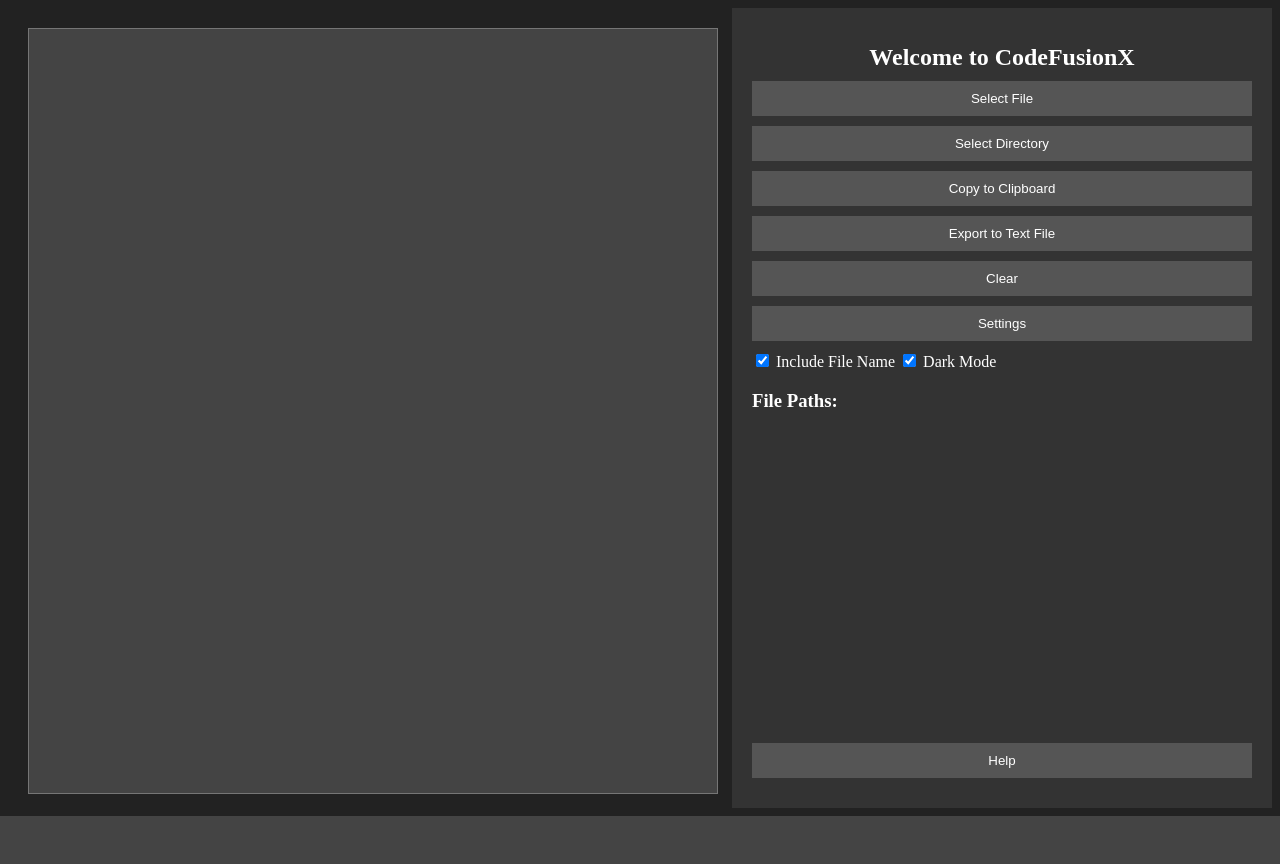
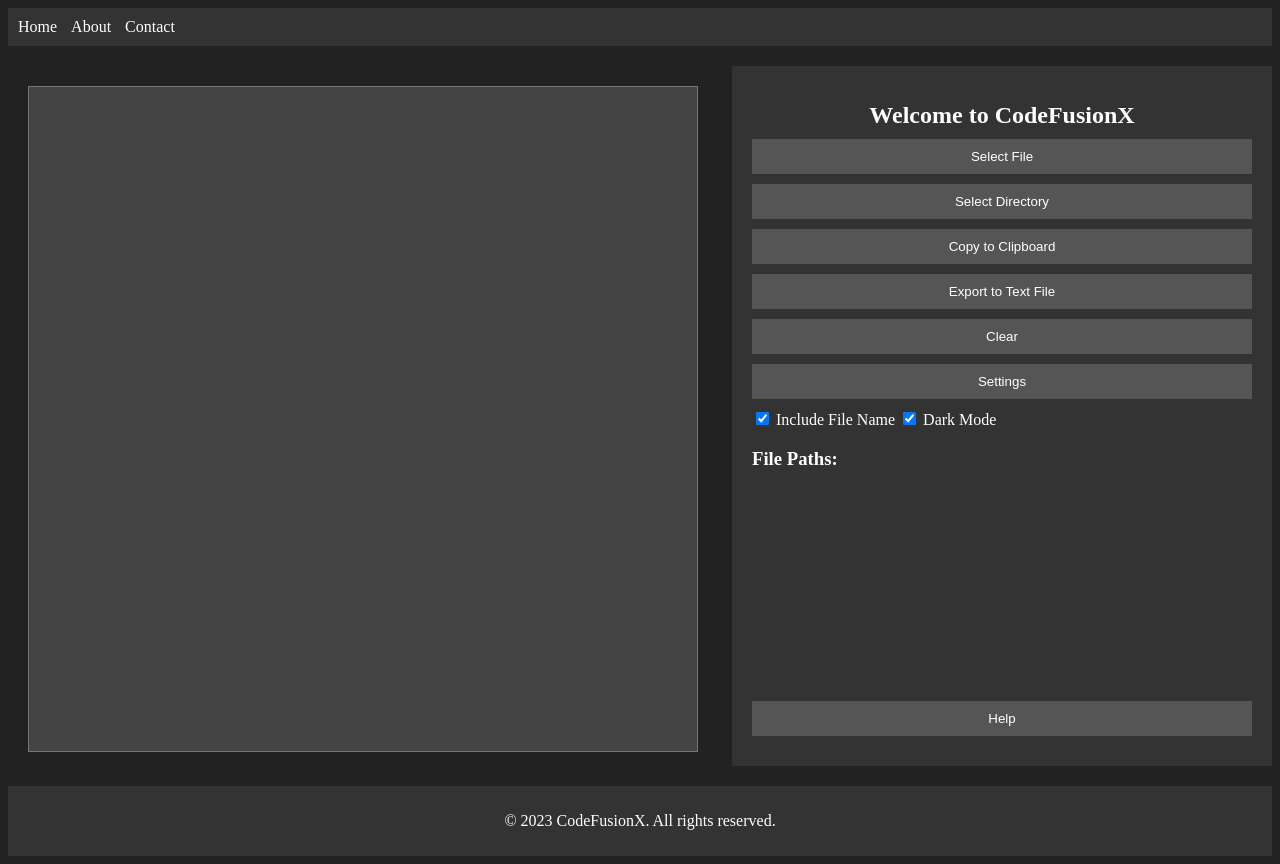
Before and after one commit to JohnathonCrowder/Project_Code_Reader, a Flask app: page / in a window 1280 px wide. Before the commit the page ends 816 px from the top, so only its background shows below. Run offline with Flask 3, Linux system fonts and the light colour scheme.

Commit message:
Filled Out Website Componenets
-Added Header
-Added Footer
-Added contact and about page

```diff
--- a/app.py
+++ b/app.py
@@ -6,5 +6,13 @@
 def index():
     return render_template('index.html')
 
+@app.route('/about')
+def about():
+    return render_template('about.html')
+
+@app.route('/contact')
+def contact():
+    return render_template('contact.html')
+
 if __name__ == '__main__':
     app.run(debug=True)
--- a/static/styles.css
+++ b/static/styles.css
@@ -157,3 +157,58 @@
 .checkbox-container input[type="checkbox"] {
     margin-right: 5px;
 }
+
+header {
+    background-color: #333;
+    padding: 10px;
+    margin-bottom: 20px; /* Add margin at the bottom of the header */
+}
+
+nav ul {
+    list-style-type: none;
+    margin: 0;
+    padding: 0;
+}
+
+nav ul li {
+    display: inline;
+    margin-right: 10px;
+}
+
+nav ul li a {
+    color: #fff;
+    text-decoration: none;
+}
+
+.container {
+    display: flex;
+    height: calc(100vh - 100px); /* Adjust the height to account for header and footer */
+}
+
+.textbox-container {
+    flex: 1;
+    padding: 20px;
+}
+
+.sidebar {
+    width: 500px;
+    background-color: #f1f1f1;
+    padding: 20px;
+    display: flex;
+    flex-direction: column;
+    justify-content: space-between;
+    margin-left: 20px; /* Add margin on the left side of the sidebar */
+}
+
+footer {
+    background-color: #333;
+    color: #fff;
+    padding: 10px;
+    text-align: center;
+    margin-top: 20px; /* Add margin at the top of the footer */
+}
+
+.about-content,
+.contact-content {
+    padding: 20px;
+}
--- /dev/null
+++ b/templates/base.html
@@ -0,0 +1,28 @@
+<!DOCTYPE html>
+<html>
+<head>
+    <title>{% block title %}{% endblock %}</title>
+    <link rel="stylesheet" type="text/css" href="{{ url_for('static', filename='styles.css') }}">
+</head>
+<body class="dark-mode">
+    <header>
+        <nav>
+            <ul>
+                <li><a href="{{ url_for('index') }}">Home</a></li>
+                <li><a href="{{ url_for('about') }}">About</a></li>
+                <li><a href="{{ url_for('contact') }}">Contact</a></li>
+            </ul>
+        </nav>
+    </header>
+
+    <div class="container">
+        {% block content %}{% endblock %}
+    </div>
+
+    <footer>
+        <p>&copy; 2023 CodeFusionX. All rights reserved.</p>
+    </footer>
+
+    <script src="{{ url_for('static', filename='script.js') }}"></script>
+</body>
+</html>
--- a/templates/index.html
+++ b/templates/index.html
@@ -1,11 +1,8 @@
-<!DOCTYPE html>
-<html>
-<head>
-    <title>CodeFusionX</title>
-    <link rel="stylesheet" type="text/css" href="{{ url_for('static', filename='styles.css') }}">
-</head>
-<body class="dark-mode">
-    <div class="container">
+{% extends 'base.html' %}
+
+{% block title %}CodeFusionX{% endblock %}
+
+{% block content %}
     <div class="textbox-container">
         <textarea id="textbox" readonly></textarea>
     </div>
@@ -24,7 +21,6 @@
             <ul id="filePathList"></ul>
         </div>
         <button id="helpButton">Help</button>
-        </div>
     </div>
     <div id="helpModal" class="modal">
         <div class="modal-content">
@@ -70,7 +66,4 @@
             </div>
         </div>
     </div>
-
-    <script src="{{ url_for('static', filename='script.js') }}"></script>
-</body>
-</html>
+{% endblock %}
```
Also changed, not shown: templates/about.html (added, +13 -0 lines), templates/contact.html (added, +16 -0 lines). Lines whose indentation alone changed are shown as unchanged.
